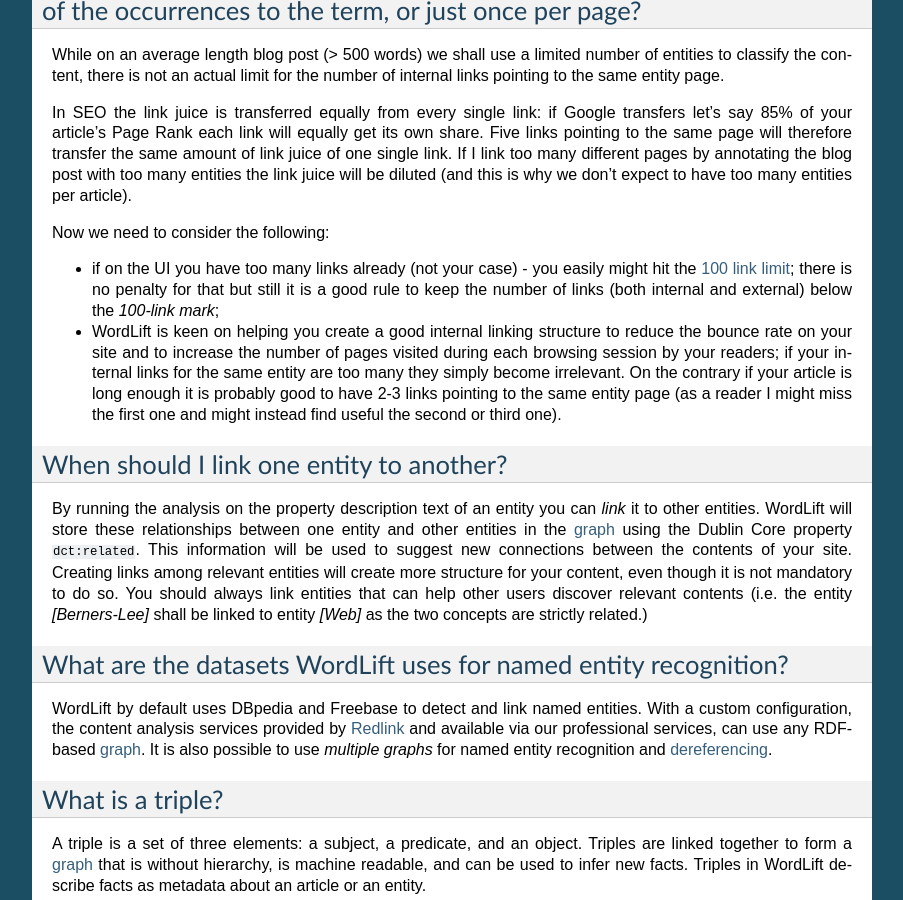
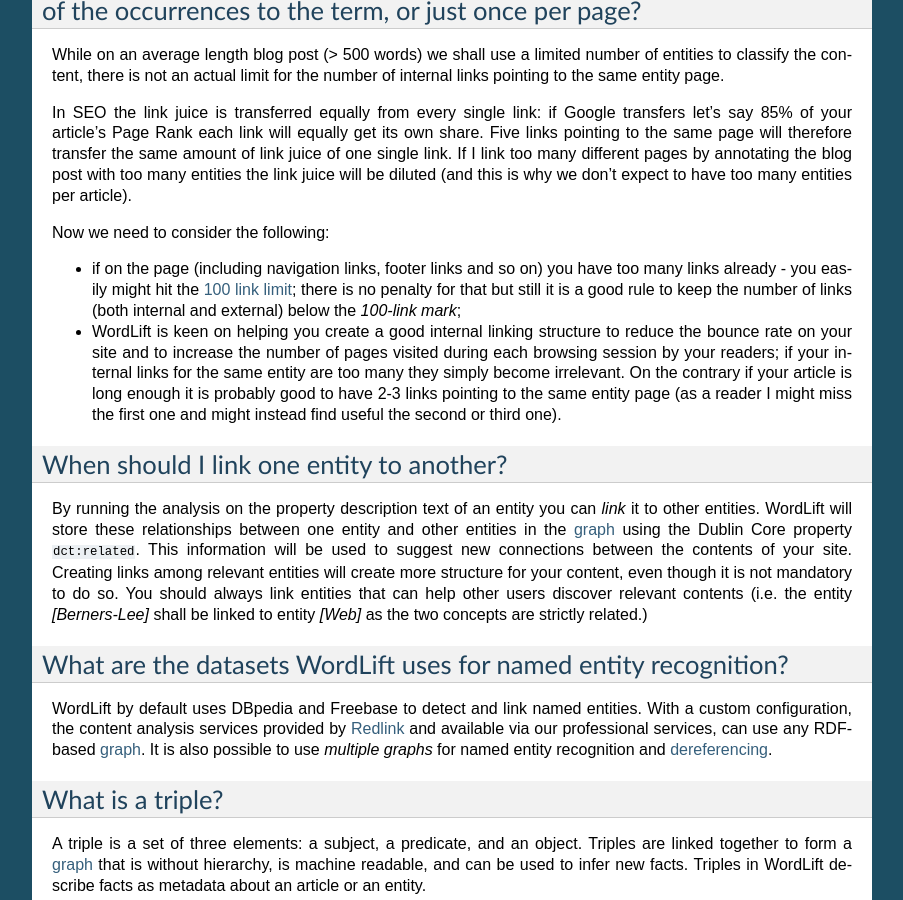
Before and after one commit to insideout10/wordlift-docs, a Sphinx documentation site: the page built from docs/faq.rst, in a window 1280 px wide and 900 px high, scrolled down 3935 px. Shown: the whole window, without its empty margins (198-1101 px from the left). Built offline with Sphinx 7.4.7, drawn with Linux system fonts in a browser that asks for light colours.

Commit message:
updating F.A.Q.

```diff
--- a/docs/faq.rst
+++ b/docs/faq.rst
@@ -156,7 +156,7 @@
 
 Now we need to consider the following:
 
-- if on the UI you have too many links already (not your case) - you easily might hit the `100 link limit <https://moz.com/blog/how-many-links-is-too-many>`_; there is no penalty for that but still it is a good rule to keep the number of links (both internal and external) below the *100-link mark*;
+- if on the page (including navigation links, footer links and so on) you have too many links already - you easily might hit the `100 link limit <https://moz.com/blog/how-many-links-is-too-many>`_; there is no penalty for that but still it is a good rule to keep the number of links (both internal and external) below the *100-link mark*;
 
 - WordLift is keen on helping you create a good internal linking structure to reduce the bounce rate on your site and to increase the number of pages visited during each browsing session by your readers; if your internal links for the same entity are too many they simply become irrelevant. On the contrary if your article is long enough it is probably good to have 2-3 links pointing to the same entity page (as a reader I might miss the first one and might instead find useful the second or third one).
 
```
